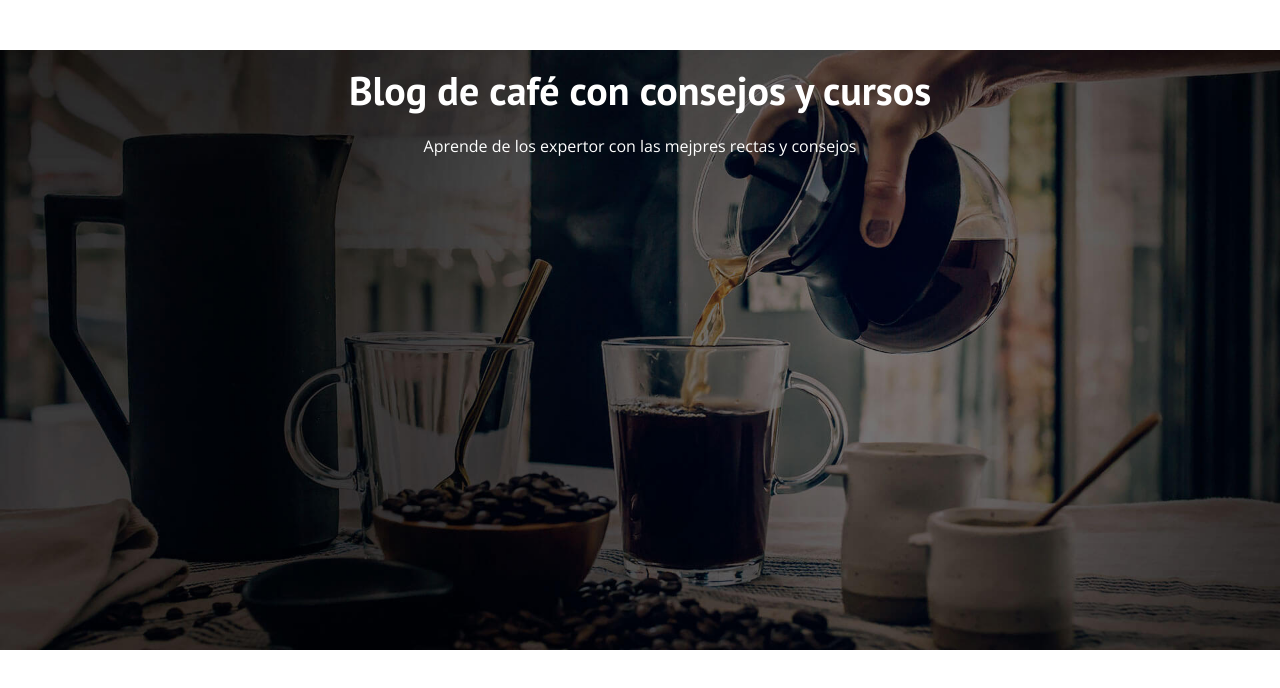
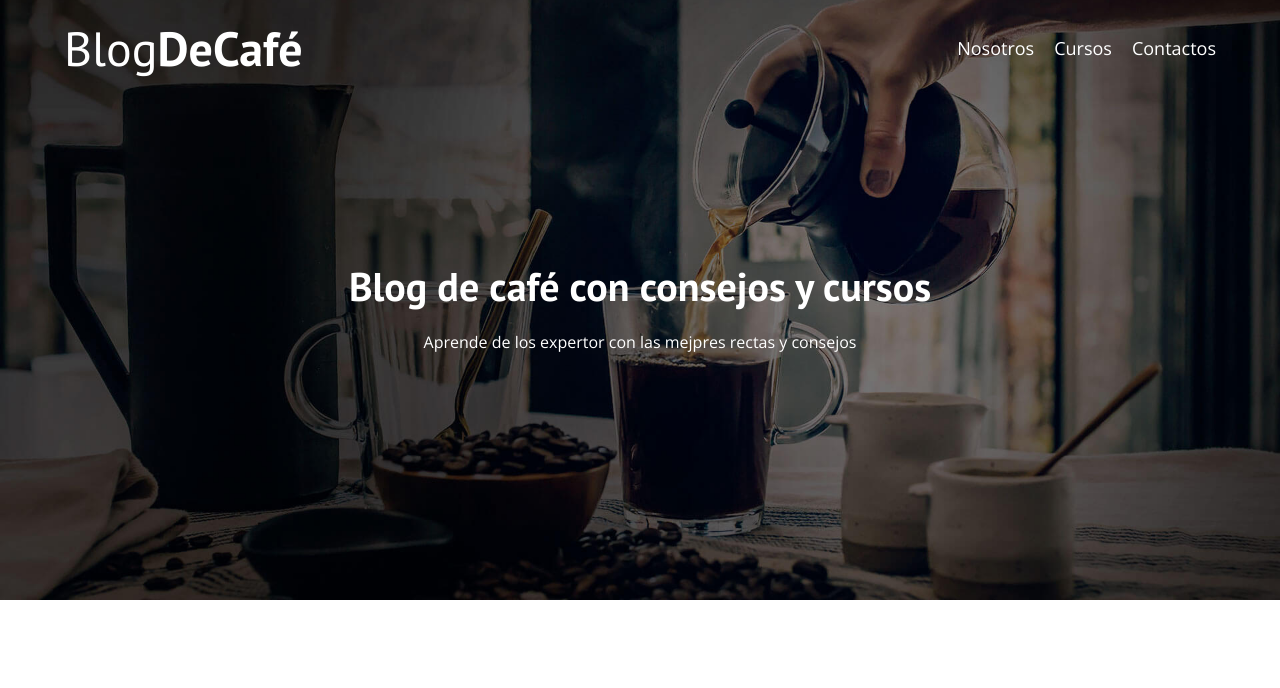
Before and after one commit to Patchwtf/coffee-store, a plain HTML site: page index.html in a window 1280 px wide. Drawn offline with nearby package versions, Linux system fonts and the light colour scheme; files whose address does not match are found by name.

Commit message:
Header creado

```diff
--- a/css/style.css
+++ b/css/style.css
@@ -83,3 +83,43 @@ img {
   color: var(--blanco);
   margin-top: 5rem;
 }
+
+@media (min-width: 768px) {
+  .header__texto {
+    margin-top: 15rem;
+  }
+}
+
+@media (min-width: 768px) {
+  .barra {
+    display: flex;
+    justify-content: space-between;
+    align-items: center;
+  }
+}
+
+.logo {
+  color: var(--blanco);
+}
+
+.logo__nombre {
+  font-weight: 400;
+}
+
+.logo__bold {
+  font-weight: 700;
+}
+
+.navegacion__enlace {
+  display: block;
+  text-align: center;
+  font-size: 1.8rem;
+  color: var(--blanco);
+}
+
+@media (min-width: 768px) {
+  .navegacion {
+    display: flex;
+    gap: 2rem;
+  }
+}
--- a/index.html
+++ b/index.html
@@ -17,6 +17,20 @@
   </head>
   <body>
     <header class="header">
+      <div class="contenedor">
+        <div class="barra">
+          <a href="index.html" class="logo">
+            <h1 class="logo__nombre no-margin centrar-texto">
+              Blog<span class="logo__bold">DeCafé</span>
+            </h1>
+          </a>
+          <nav class="navegacion">
+            <a href="nosotros.html" class="navegacion__enlace">Nosotros</a>
+            <a href="cursos.html" class="navegacion__enlace">Cursos</a>
+            <a href="contacto.html" class="navegacion__enlace">Contactos</a>
+          </nav>
+        </div>
+      </div>
       <div class="header__texto">
         <h2 class="no-margin">Blog de café con consejos y cursos</h2>
         <p class="no-margin">
```
